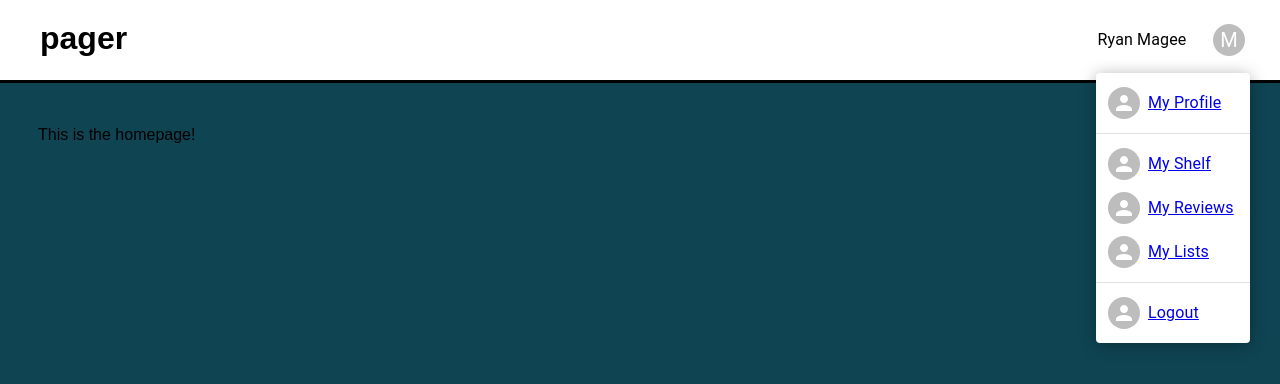
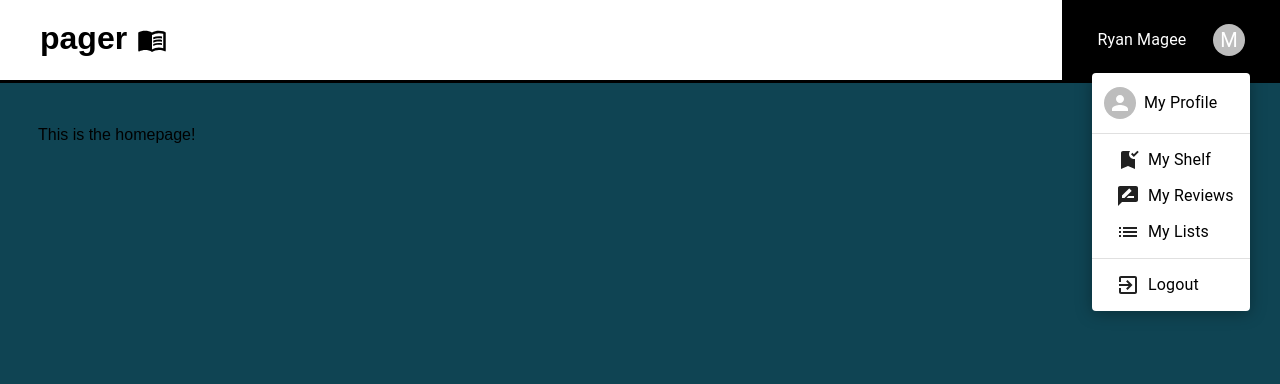
Before and after one commit to curtis-wils0n/pager, a React (Create React App) app: page / in a window 1280 px wide. Both pictures are taken after a click on the button "Account settings". Shown: the top 384 px of the page. Built offline with nearby package versions, Linux system fonts and the light colour scheme.

Commit message:
added icons for the menu item and styled the navbar

```diff
--- a/src/routes/navbar.jsx
+++ b/src/routes/navbar.jsx
@@ -8,6 +8,11 @@ import Divider from '@mui/material/Divider';
 import IconButton from '@mui/material/IconButton';
 import Typography from '@mui/material/Typography';
 import Tooltip from '@mui/material/Tooltip';
+import MenuBookIcon from '@mui/icons-material/MenuBook';
+import BookmarkAddedIcon from '@mui/icons-material/BookmarkAdded';
+import RateReviewIcon from '@mui/icons-material/RateReview';
+import ListIcon from '@mui/icons-material/List';
+import ExitToAppIcon from '@mui/icons-material/ExitToApp';
 import '../styles/navbar.css';
 
 
@@ -28,6 +33,8 @@ export default function Navbar() {
       <header class="header">
         <h1 class="title">
           <a href='/'>pager</a>
+          <MenuBookIcon
+          class="bookicon"/>
         </h1>
         <nav>
           <div class="topnav">
@@ -42,7 +49,7 @@ export default function Navbar() {
                     aria-controls={ open ? 'account-menu' : undefined }
                     aria-haspopup="true"
                     aria-expanded={ open ? 'true' : undefined }
-                  >
+                    >
                     <Avatar sx={{ width: 32, height: 32 }}>M</Avatar>
                   </IconButton>
                 </Tooltip>
@@ -80,23 +87,23 @@ export default function Navbar() {
                 }}
                 transformOrigin={{ horizontal: 'right', vertical: 'top' }}
                 anchorOrigin={{ horizontal: 'right', vertical: 'bottom' }}
-              >
+                >
                 <MenuItem>
-                  <Avatar /> <Link to='user'>My Profile</Link>
+                  <Avatar /> <Link class="menulink" to='user'>My Profile</Link>
                 </MenuItem>
                 <Divider />
                 <MenuItem>
-                  <Avatar /> <Link to='user/shelf'>My Shelf</Link>
+                  <BookmarkAddedIcon /> <Link class="menulink" to='user/shelf'>My Shelf</Link>
                 </MenuItem>
                 <MenuItem>
-                  <Avatar /> <Link to='user/reviews'>My Reviews</Link>
+                  <RateReviewIcon /> <Link class="menulink" to='user/reviews'>My Reviews</Link>
                 </MenuItem>
                 <MenuItem>
-                  <Avatar /> <Link to='user/lists'>My Lists</Link>
+                  <ListIcon /> <Link class="menulink" to='user/lists'>My Lists</Link>
                 </MenuItem>
                 <Divider />
                 <MenuItem>
-                  <Avatar /> <Link to='/'>Logout</Link>
+                  <ExitToAppIcon /> <Link class="menulink" to='/'>Logout</Link>
                 </MenuItem>
               </Menu>
             </React.Fragment>
--- a/src/styles/navbar.css
+++ b/src/styles/navbar.css
@@ -49,4 +49,22 @@ header li a {
 
 .topnav {
   margin: 30px;
+  color: white;
 }
+
+nav {
+  background-color: black;
+  height: 80px;
+}
+
+.bookicon {
+  height: 30px;
+  margin-left: 10px;
+  margin-top: 5px;
+}
+
+.menulink {
+  color: black;
+  text-decoration: none;
+
+}
```
